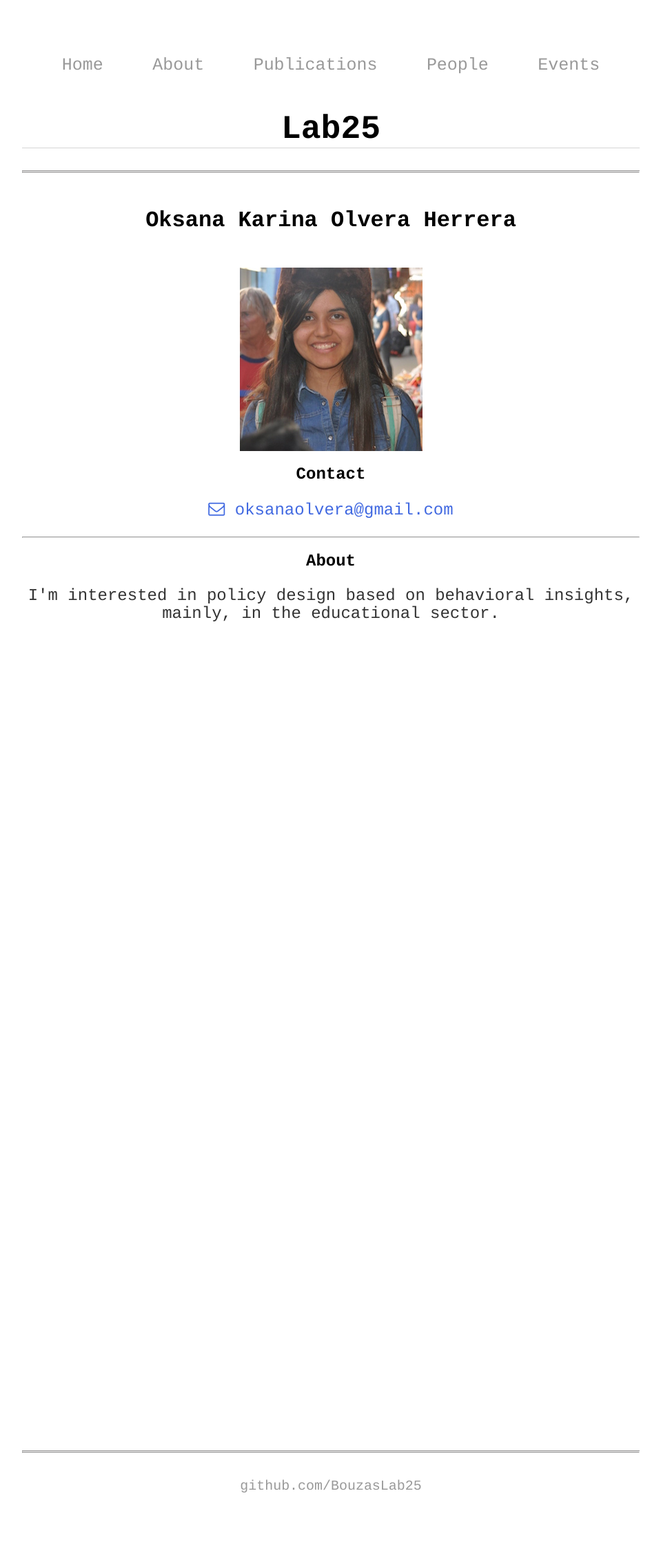
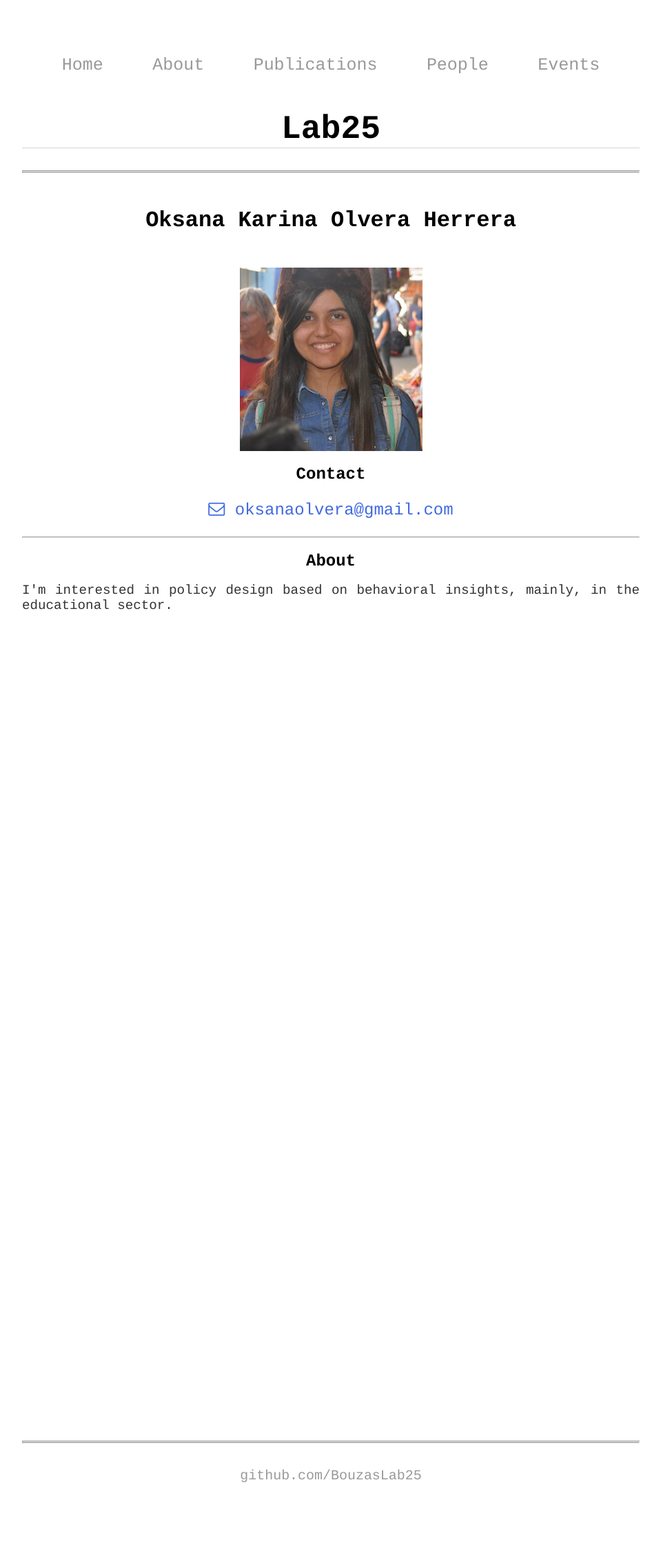
Before and after one commit to BouzasLab25/bouzaslab25.github.io, a Jekyll site: the page built from people/oksana.html, in a window 1280 px wide. Shown: the whole page at 69% size, without its empty margins (160-1119 px from the left). Built offline with Jekyll 4.4.1, drawn with Linux system fonts in a browser that asks for light colours.

Commit message:
Update oksana.html

```diff
--- a/people/oksana.html
+++ b/people/oksana.html
@@ -17,5 +17,4 @@ title: Lab25 Oksana
 <hr>
  <h2>About</h2>
 
- <p>
-I'm interested in policy design based on behavioral insights, mainly, in the educational sector. </p>
+ <p class='text'> I'm interested in policy design based on behavioral insights, mainly, in the educational sector. </p>
```
